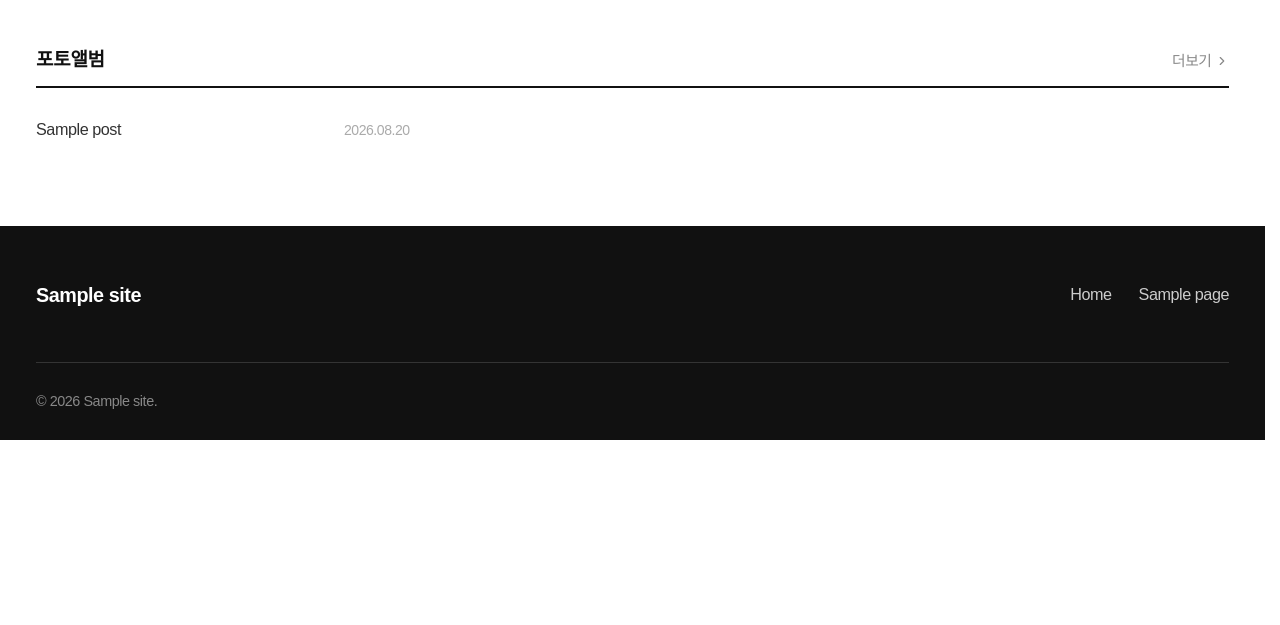
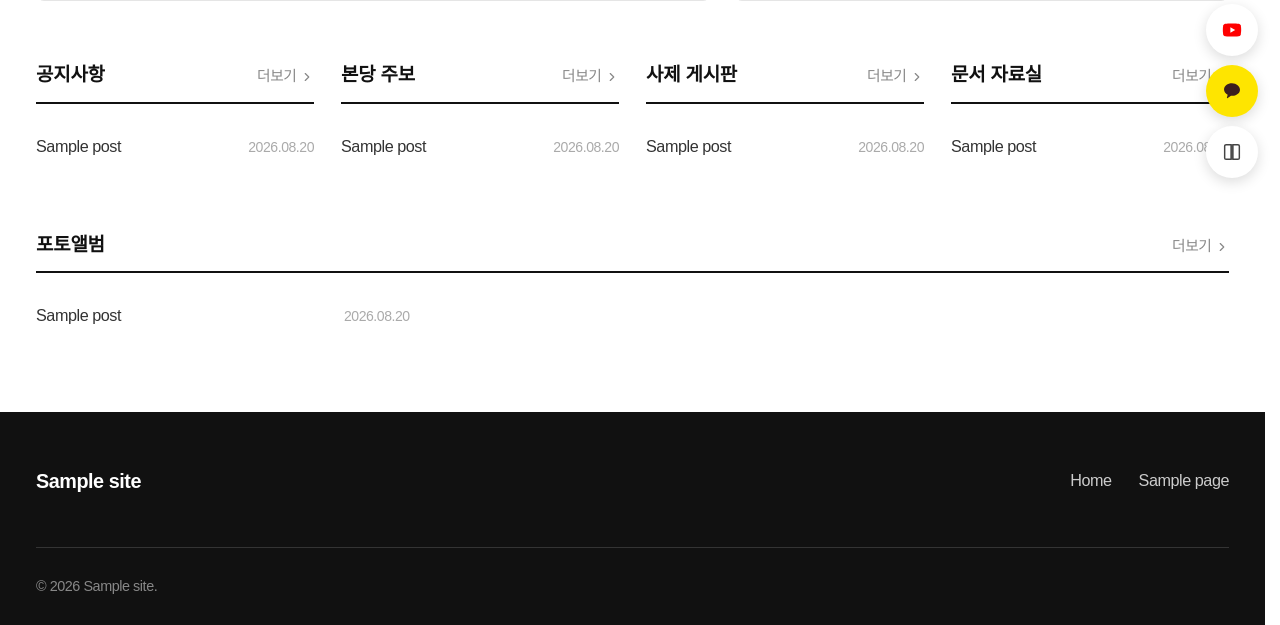
Before and after one commit to king8875/sujica, a WordPress theme: template suji/templates/front-page.php in a window 1280 px wide. Shown: the part 600-1225 px from the top of the page. Before the commit the page ends 1040 px from the top, so only its background shows below. Run offline with PHP 8.4 and a stand-in for WordPress, Linux system fonts and the light colour scheme; the site name, menu and one post (Sample post) are stand-ins, and other content is empty; some libraries are stand-ins or nearby versions; some web fonts are replaced.

Commit message:
feat: 홈에 문서 자료실·본당 일정 달력, 오른쪽 아래 바로가기
- 홈 게시판 섹션에 문서 자료실을 더해 4개가 되었다. 넓은 화면 4열,
  1100px 이하 2열, 640px 이하 1열
- 원본 사이트가 쓰던 구글 캘린더(본당 일정 · 주요 행사 두 개)를 미사시간 옆에
  나란히 두었다. 원본도 같은 배치였다. 900px 이하에서는 아래로 쌓인다
- template-parts/quick-links.php: 유튜브 · 카카오톡 · 오늘의 미사 바로가기.
  오른쪽 아래에 붙고 마우스를 올리면 이름이 펼쳐진다. 서비스 색을 따랐고
  좁은 화면에서는 아이콘만 남는다

바로가기는 홈에만 두지 않고 전체 화면에 뒀다. 스크롤을 따라 붙어 있어야
뜻이 있는 물건이고 원본 사이트도 모든 화면에 띄웠다. 홈에만 두려면
footer.php 의 get_template_part 를 is_front_page() 로 감싸면 된다.

Co-Authored-By: Claude Opus 5 <noreply@anthropic.com>

```diff
--- a/suji/assets/css/layout/footer.css
+++ b/suji/assets/css/layout/footer.css
@@ -84,3 +84,120 @@
 		flex-direction: column;
 	}
 }
+
+/* ---------------------------- 오른쪽 아래 바로가기 ---------------------------- */
+.suji-quick {
+	position: fixed;
+	right: 1.25rem;
+	bottom: 1.25rem;
+	z-index: 200;
+	display: flex;
+	flex-direction: column;
+	gap: 0.5rem;
+}
+
+.suji-quick-link {
+	display: flex;
+	align-items: center;
+	gap: 0;
+	width: 52px;
+	height: 52px;
+	padding: 0;
+	border-radius: 999px;
+	background: #fff;
+	box-shadow: 0 4px 14px rgba(0, 0, 0, 0.14);
+	color: #444;
+	text-decoration: none;
+	overflow: hidden;
+	transition: width 0.22s ease, box-shadow 0.15s ease, background-color 0.15s ease, color 0.15s ease;
+}
+
+.suji-quick-icon {
+	flex: 0 0 52px;
+	display: flex;
+	align-items: center;
+	justify-content: center;
+	width: 52px;
+	height: 52px;
+}
+
+/* 이름은 평소 접어 두고 마우스를 올리면 펼친다 */
+.suji-quick-label {
+	flex: 0 0 auto;
+	padding-right: 1.1rem;
+	font-size: 0.85rem;
+	font-weight: 600;
+	white-space: nowrap;
+	opacity: 0;
+	transition: opacity 0.18s ease;
+}
+
+.suji-quick-link:hover,
+.suji-quick-link:focus-visible {
+	width: auto;
+	box-shadow: 0 6px 20px rgba(0, 0, 0, 0.2);
+}
+
+.suji-quick-link:hover .suji-quick-label,
+.suji-quick-link:focus-visible .suji-quick-label {
+	opacity: 1;
+}
+
+/* 서비스별 색 */
+.suji-quick-link.is-youtube {
+	color: #ff0000;
+}
+
+.suji-quick-link.is-youtube:hover,
+.suji-quick-link.is-youtube:focus-visible {
+	background: #ff0000;
+	color: #fff;
+}
+
+.suji-quick-link.is-kakao {
+	color: #3c1e1e;
+	background: #fee500;
+}
+
+.suji-quick-link.is-kakao:hover,
+.suji-quick-link.is-kakao:focus-visible {
+	background: #ffe200;
+	color: #3c1e1e;
+}
+
+.suji-quick-link.is-missa:hover,
+.suji-quick-link.is-missa:focus-visible {
+	background: #111;
+	color: #fff;
+}
+
+@media (max-width: 600px) {
+	.suji-quick {
+		right: 0.75rem;
+		bottom: 0.75rem;
+		gap: 0.4rem;
+	}
+
+	.suji-quick-link,
+	.suji-quick-icon {
+		width: 46px;
+		height: 46px;
+		flex-basis: 46px;
+	}
+
+	/* 좁은 화면에서는 이름을 펼치지 않는다 */
+	.suji-quick-link:hover,
+	.suji-quick-link:focus-visible {
+		width: 46px;
+	}
+
+	.suji-quick-label {
+		display: none;
+	}
+}
+
+@media print {
+	.suji-quick {
+		display: none;
+	}
+}
--- a/suji/assets/css/pages/home.css
+++ b/suji/assets/css/pages/home.css
@@ -234,10 +279,11 @@
 
 /* ------------------------------ 본당 소식 ------------------------------ */
 /* 공지사항 · 본당 주보 · 사제 게시판을 나란히 둔다. */
+/* 게시판 4개 — 넓은 화면 4열, 좁아지면 2열 → 1열 */
 .home-boards {
 	display: grid;
-	grid-template-columns: repeat(3, 1fr);
-	gap: 2rem;
+	grid-template-columns: repeat(4, minmax(0, 1fr));
+	gap: 2rem 1.5rem;
 }
 
 .home-board {
--- a/suji/footer.php
+++ b/suji/footer.php
@@ -54,6 +54,8 @@ $suji_footer_email   = get_theme_mod( 'suji_footer_email' );
 	</div>
 </footer>
 
+<?php get_template_part( 'template-parts/quick-links' ); ?>
+
 <?php wp_footer(); ?>
 </body>
 </html>
--- /dev/null
+++ b/suji/template-parts/quick-links.php
@@ -0,0 +1,47 @@
+<?php
+/**
+ * 오른쪽 아래 바로가기.
+ *
+ * 원본 사이트도 모든 화면에 같은 묶음을 띄웠다. 스크롤을 따라 붙어 있어야
+ * 뜻이 있으므로 홈에만 두지 않고 전체에 둔다.
+ */
+if ( ! defined( 'ABSPATH' ) ) {
+	exit;
+}
+
+$suji_quick = array(
+	array(
+		'key'   => 'youtube',
+		'label' => __( '유튜브', 'suji' ),
+		'url'   => 'https://www.youtube.com/@suji-catholic',
+		'icon'  => '<path d="M21.6 7.2a2.8 2.8 0 0 0-2-2C17.9 4.8 12 4.8 12 4.8s-5.9 0-7.6.4a2.8 2.8 0 0 0-2 2A29 29 0 0 0 2 12a29 29 0 0 0 .4 4.8 2.8 2.8 0 0 0 2 2c1.7.4 7.6.4 7.6.4s5.9 0 7.6-.4a2.8 2.8 0 0 0 2-2A29 29 0 0 0 22 12a29 29 0 0 0-.4-4.8z" fill="currentColor" stroke="none"/><path d="M10.2 15.1V8.9l5.3 3.1z" fill="#fff" stroke="none"/>',
+	),
+	array(
+		'key'   => 'kakao',
+		'label' => __( '카카오톡', 'suji' ),
+		'url'   => 'https://pf.kakao.com/_xfUEnxl',
+		'icon'  => '<path d="M12 3.6c-4.8 0-8.7 3-8.7 6.7 0 2.4 1.6 4.5 4 5.7l-.9 3.4c-.1.3.2.5.5.4l4-2.6c.4 0 .7.1 1.1.1 4.8 0 8.7-3 8.7-6.7S16.8 3.6 12 3.6z" fill="currentColor" stroke="none"/>',
+	),
+	array(
+		'key'   => 'missa',
+		'label' => __( '오늘의 미사', 'suji' ),
+		'url'   => 'https://missa.cbck.or.kr/DailyMissa',
+		'icon'  => '<path d="M4 5.5A1.5 1.5 0 0 1 5.5 4H11v16H5.5A1.5 1.5 0 0 1 4 18.5z"/><path d="M20 5.5A1.5 1.5 0 0 0 18.5 4H13v16h5.5A1.5 1.5 0 0 0 20 18.5z"/><line x1="12" y1="4" x2="12" y2="20"/>',
+	),
+);
+?>
+<nav class="suji-quick" aria-label="<?php esc_attr_e( '바로가기', 'suji' ); ?>">
+	<?php foreach ( $suji_quick as $suji_item ) : ?>
+		<a class="suji-quick-link is-<?php echo esc_attr( $suji_item['key'] ); ?>"
+		   href="<?php echo esc_url( $suji_item['url'] ); ?>"
+		   target="_blank" rel="noopener noreferrer">
+			<span class="suji-quick-icon" aria-hidden="true">
+				<svg viewBox="0 0 24 24" width="22" height="22" fill="none" stroke="currentColor"
+				     stroke-width="1.6" stroke-linecap="round" stroke-linejoin="round">
+					<?php echo $suji_item['icon']; // phpcs:ignore WordPress.Security.EscapeOutput ?>
+				</svg>
+			</span>
+			<span class="suji-quick-label"><?php echo esc_html( $suji_item['label'] ); ?></span>
+		</a>
+	<?php endforeach; ?>
+</nav>
--- a/suji/templates/front-page.php
+++ b/suji/templates/front-page.php
@@ -9,7 +9,7 @@ get_header();
 /**
  * 홈에 띄울 게시판 — 슬러그, 표시 이름, 짧은 설명.
  */
-$suji_home_boards = array( 'suji_notice', 'suji_bulletin', 'suji_story' );
+$suji_home_boards = array( 'suji_notice', 'suji_bulletin', 'suji_story', 'suji_docs' );
 
 $suji_gallery = suji_board_recent( 'suji_gallery', 6 );
 
@@ -137,6 +137,17 @@ foreach ( $suji_gallery as $suji_post ) {
                     </div>
                 </div>
 
+
+                <?php // 원본 사이트가 쓰던 구글 캘린더 (본당 일정 · 주요 행사) ?>
+                <div class="home-calendar">
+                    <h2 class="home-calendar-title"><?php esc_html_e( '본당 일정', 'suji' ); ?></h2>
+                    <div class="home-calendar-frame">
+                        <iframe
+                            src="https://calendar.google.com/calendar/embed?height=600&amp;wkst=1&amp;ctz=Asia%2FSeoul&amp;showPrint=0&amp;mode=AGENDA&amp;showCalendars=0&amp;showTz=0&amp;src=M2ZkNGIwNGExYWNkZGE1NzU4NGE0NmE5YWJmOTdlNDkzMDJlOWU0ZDEyM2M5YTdjMzk2NTY1YTVhNzI3NzI1MEBncm91cC5jYWxlbmRhci5nb29nbGUuY29t&amp;src=ZGYwMWNlMGRiOWM3YTU4YWE3NDllMGY0NjM0YmI2NWZjODY1ZmY2YzIzM2FlMGEwYWJmMWI5NDdhMjdlZjUyOEBncm91cC5jYWxlbmRhci5nb29nbGUuY29t&amp;color=%23ec0000&amp;color=%23a79b8e"
+                            title="<?php esc_attr_e( '본당 일정 달력', 'suji' ); ?>"
+                            loading="lazy" scrolling="no"></iframe>
+                    </div>
+                </div>
             </div>
 
 
```
Also changed, not shown: other parts of suji/assets/css/pages/home.css (+52 -4 lines).
